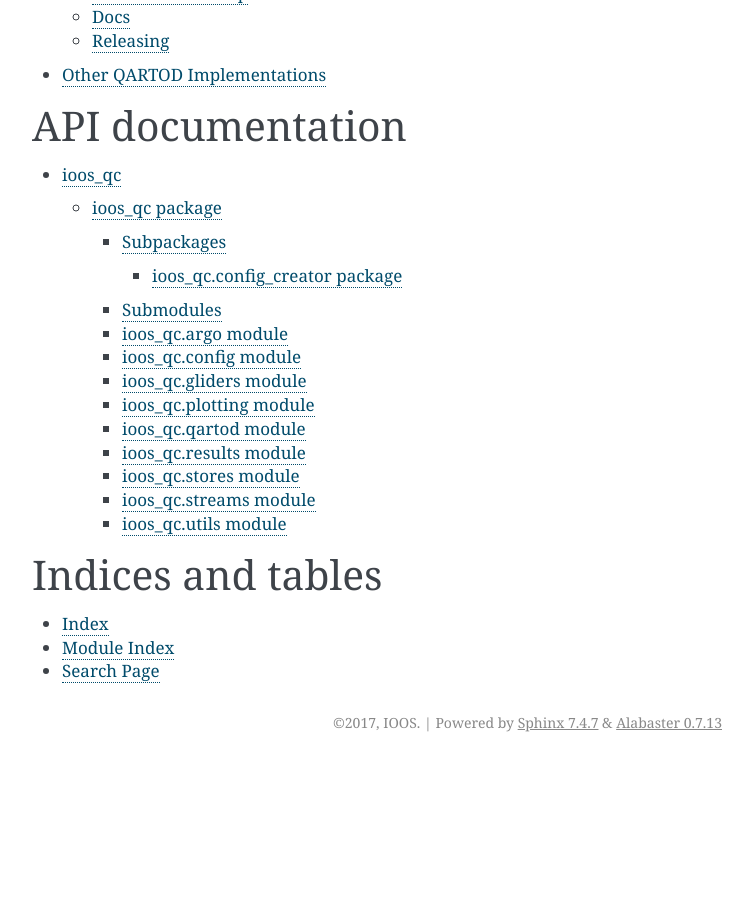
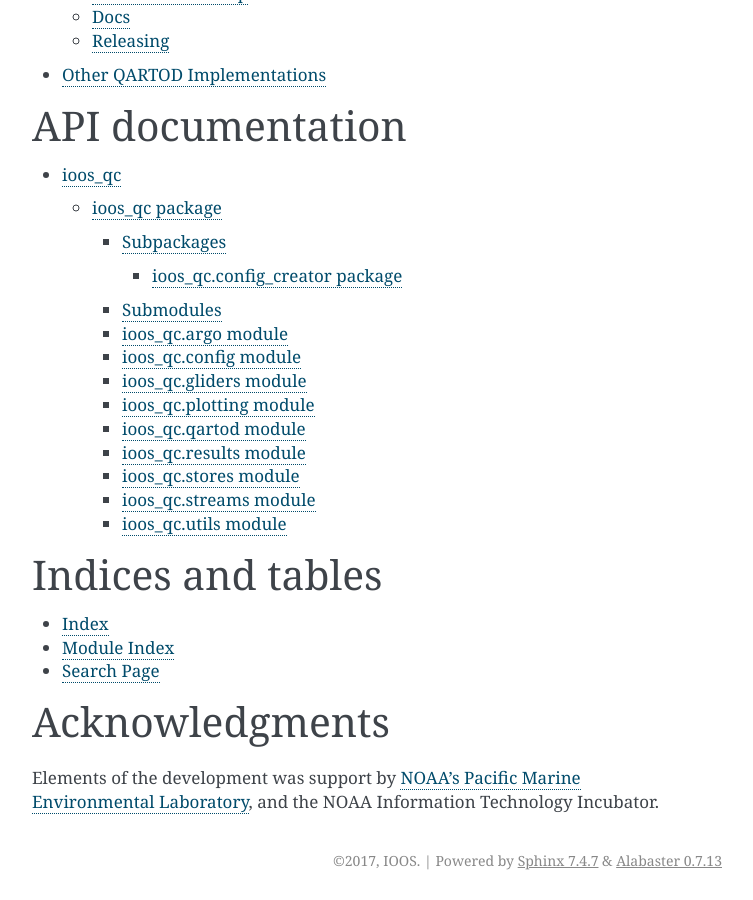
Before and after one commit to ioos/ioos_qc, a Sphinx documentation site: the page built from docs/source/index.rst, in a window 1280 px wide and 900 px high, scrolled down 1323 px. Shown: the whole window, without its empty margins (388-1141 px from the left). Built offline with Sphinx 7.4.7, drawn with Linux system fonts in a browser that asks for light colours; before the commit the page ends 2085 px from its top, so only the background shows below that.

Commit message:
Adding Acknowledgments from PMEL

```diff
--- a/docs/source/index.rst
+++ b/docs/source/index.rst
@@ -11,7 +11,6 @@ quality assurance and quality control for oceanographic datasets and
 observing systems.
 
 `Code <https://github.com/ioos/ioos_qc>`_  |  `Issues <https://github.com/ioos/ioos_qc/issues>`_  |  `Documentation </>`_ | :doc:`Examples </examples>`
-
 
 .. toctree::
    :maxdepth: 3
@@ -41,3 +40,9 @@ Indices and tables
 * :ref:`genindex`
 * :ref:`modindex`
 * :ref:`search`
+
+
+Acknowledgments
+===============
+
+Elements of the development was support by `NOAA's Pacific Marine Environmental Laboratory <https://pmel.noaa.gov/>`_, and the NOAA Information Technology Incubator.
```
